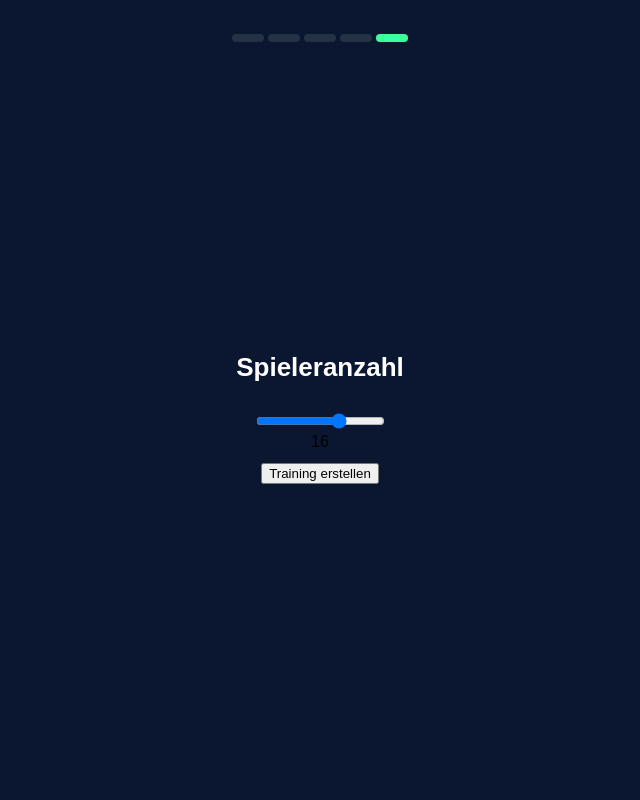
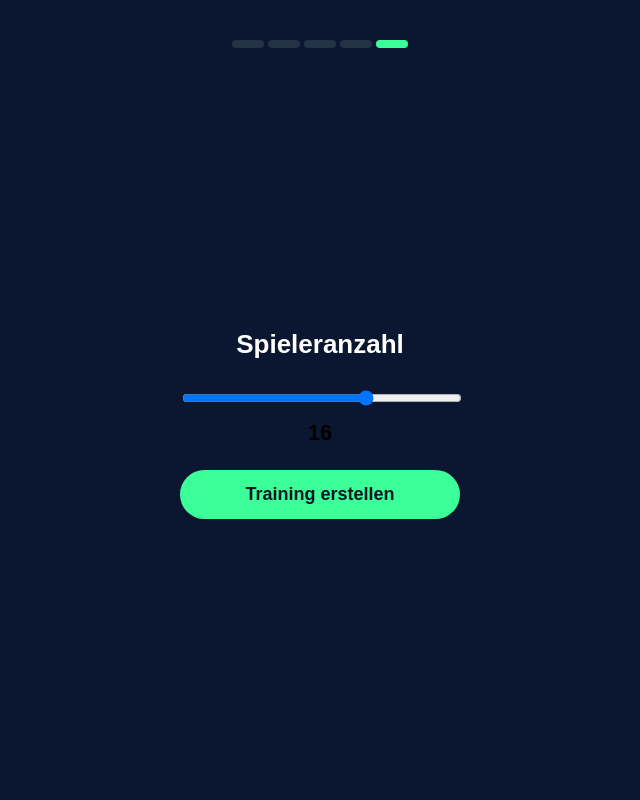
Before and after one commit to mirbaema77/trainer-app, a Flask app: page /players-count in a window 1280 px wide. Shown: the whole page, without its empty margins (320-960 px from the left). Run offline with Flask 3, Linux system fonts and the light colour scheme.

Commit message:
Update filter layouts and players page

```diff
--- a/templates/players.html
+++ b/templates/players.html
@@ -1,11 +1,10 @@
 <!doctype html>
 <html lang="de">
-
 <head>
     <meta charset="utf-8">
-    <title>Training – Spieleralter</title>
+    <title>Training – Spieleranzahl</title>
 
-    <!-- IMPORTANT: same viewport as base.html -->
+    <!-- IMPORTANT: same viewport + PWA as other pages -->
     <meta name="viewport" content="width=device-width, initial-scale=1, viewport-fit=cover">
     <meta name="theme-color" content="#0b1730">
     <meta name="apple-mobile-web-app-capable" content="yes">
@@ -21,11 +20,17 @@
             min-height: 100vh;
         }
 
+        /* updated: same safe-area layout as other filters */
         .phone {
             width: 100%;
             min-height: 100vh;
             box-sizing: border-box;
-            padding: 24px 20px 32px 20px;
+
+            /* add safe-area + extra space from the top and bottom */
+            padding: calc(40px + env(safe-area-inset-top, 0))
+                     20px
+                     calc(32px + env(safe-area-inset-bottom, 0));
+
             display: flex;
             flex-direction: column;
             align-items: center;
@@ -34,8 +39,7 @@
         .progress {
             display: flex;
             gap: 4px;
-            margin-top: 10px;
-            margin-bottom: 26px;
+            margin-bottom: 32px;   /* only bottom margin now */
             justify-content: center;
         }
 
@@ -68,11 +72,28 @@
         form {
             display: flex;
             flex-direction: column;
-            gap: 12px;
+            gap: 24px;
             align-items: center;
+            width: 100%;
+            max-width: 360px;
         }
 
-        button.option {
+        .slider-wrapper {
+            width: 100%;
+            text-align: center;
+        }
+
+        input[type=range] {
+            width: 100%;
+        }
+
+        .players-value {
+            font-size: 22px;
+            font-weight: bold;
+            margin-top: 10px;
+        }
+
+        button.submit-btn {
             width: 280px;
             padding: 14px 20px;
             border-radius: 999px;
@@ -84,14 +105,11 @@
             cursor: pointer;
         }
 
-        button.option:hover {
+        button.submit-btn:hover {
             filter: brightness(1.05);
         }
     </style>
 </head>
-
-
-
 <body>
 <div class="phone">
     <div class="progress">
```
Also changed, not shown: templates/age.html (+7 -4 lines), templates/duration.html (+7 -3 lines), templates/focus.html (+7 -5 lines), templates/physical.html (+8 -11 lines).
